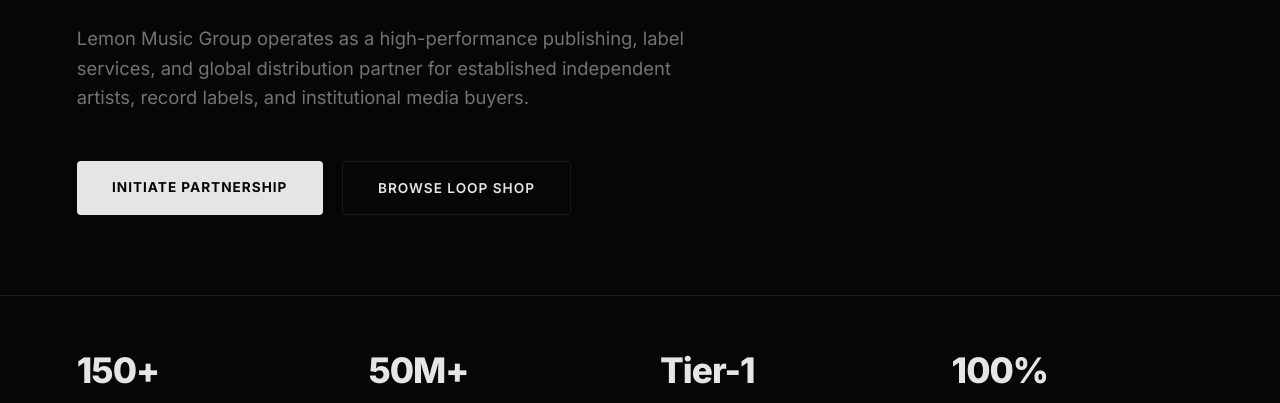
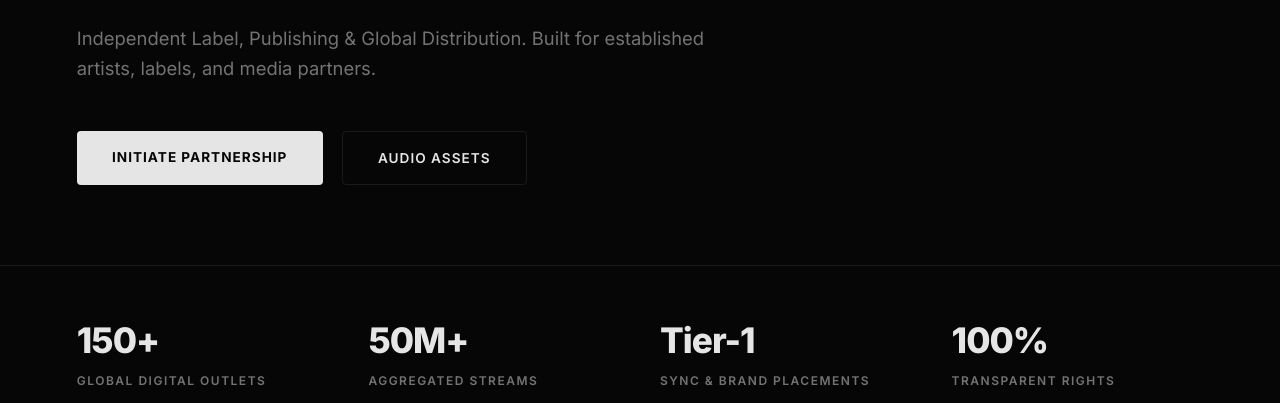
Before and after one commit to SWAGGUHCEO/LMG, a plain HTML site: page index.html in a window 1280 px wide. Shown: the part 397-800 px from the top of the page. Drawn offline with Linux system fonts and the light colour scheme.

Commit message:
index.html

```diff
--- a/index.html
+++ b/index.html
@@ -459,10 +459,10 @@
     <header class="hero fade-in">
         <div class="hero-tag">Global Independent Label & Distribution Infrastructure</div>
         <h1>Scaling Independent Music <span>To Global Markets.</span></h1>
-        <p class="hero-desc">Lemon Music Group operates as a high-performance publishing, label services, and global distribution partner for established independent artists, record labels, and institutional media buyers.</p>
+        <p class="hero-desc">Independent Label, Publishing & Global Distribution. Built for established artists, labels, and media partners.</p>
         <div class="btn-group">
             <a href="contact.html" class="btn-primary">Initiate Partnership</a>
-            <a href="shop.html" class="btn-secondary">Browse Loop Shop</a>
+            <a href="shop.html" class="btn-secondary">Audio Assets</a>
         </div>
     </header>
 
```
